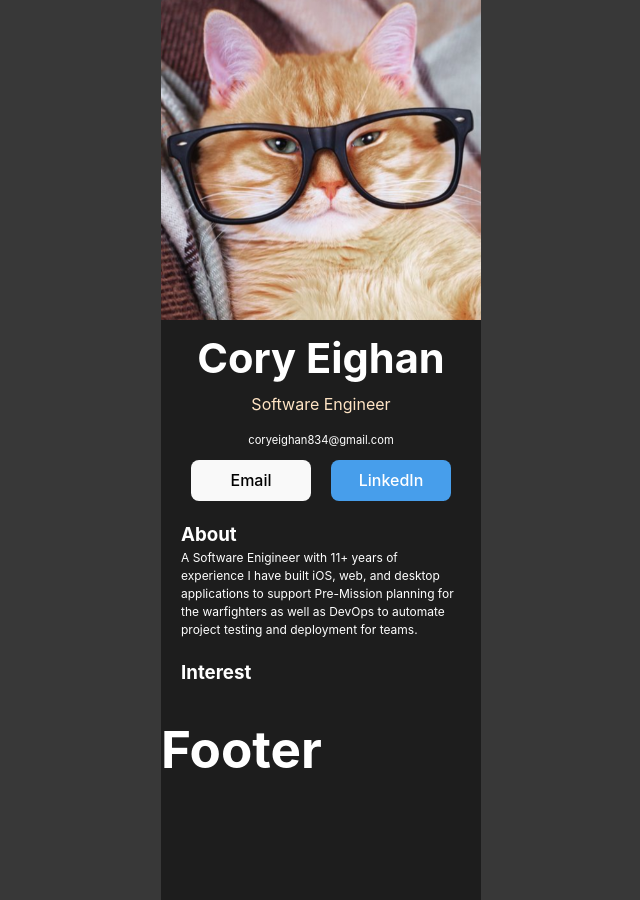
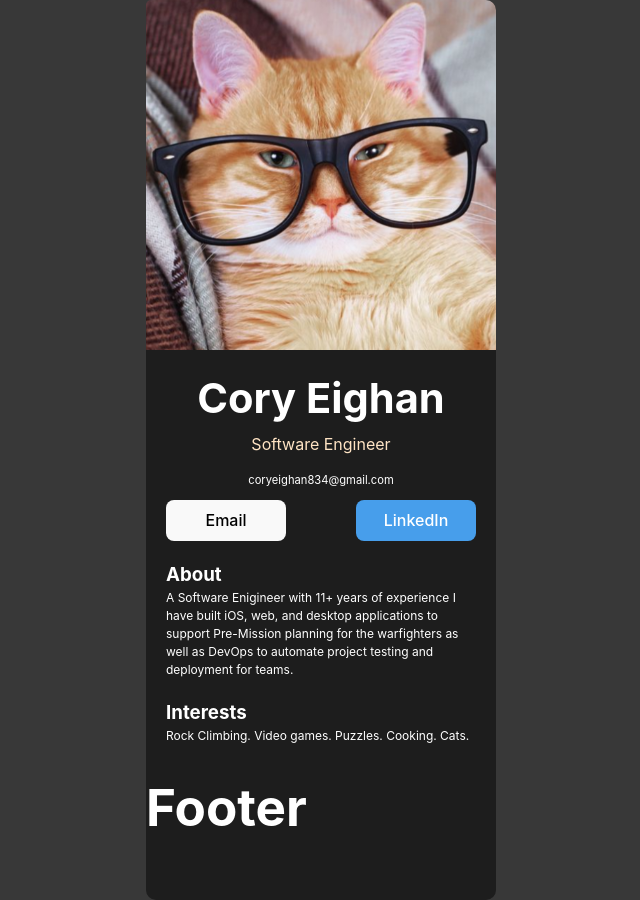
Before and after one commit to zephyr834/digital-business-card, a React (Vite) app: page / in a window 1280 px wide. Shown: the whole page, without its empty margins (319-959 px from the left). Built offline with nearby package versions, Linux system fonts and the light colour scheme.

Commit message:
Updated containers and refactored some css

```diff
--- a/src/App.css
+++ b/src/App.css
@@ -1,12 +1,15 @@
 #root {
-  width: 320px;
+  width: 350px;
   height: 900px;
   color: white;
   margin: 0 auto;
   background-color: rgb(29, 29, 29);
+  border-radius: 10px;
 }
 
-
+.container {
+  margin: 20px 20px;
+}
 
 .logo {
   height: 6em;
@@ -29,3 +32,12 @@
     transform: rotateY(360deg);
   }
 }
+
+.title {
+  margin: 0;
+}
+
+.description {
+  font-size: 0.75em;
+  margin-top: 0;
+}
--- a/src/components/About.jsx
+++ b/src/components/About.jsx
@@ -1,5 +1,3 @@
-import "./../styles/About.css"
-
 export default function About() {
     return (
         <div className="container">
--- a/src/components/Interests.jsx
+++ b/src/components/Interests.jsx
@@ -1,12 +1,10 @@
-
-
 
 export default function Interests() {
     return (
         <div className="container">
-            <h3 className="title">Interest</h3>
+            <h3 className="title">Interests</h3>
             <p className="description">
-
+                Rock Climbing. Video games. Puzzles. Cooking. Cats.
             </p>
         </div>
     )
--- a/src/components/info/Info.jsx
+++ b/src/components/info/Info.jsx
@@ -7,7 +7,7 @@ export default function Info() {
     return (
         <>
             <img src={ProfilePhoto} alt="cat-with-glasses" className="profile--pic" />
-            <div className="content">
+            <div className="container content">
                 <h1 className="name">Cory Eighan</h1>
                 <p className="career">Software Engineer</p>
                 <p className="email">coryeighan834@gmail.com</p>
--- a/src/styles/About.css
+++ /dev/null
@@ -1,12 +0,0 @@
-.container {
-    margin: 20px 20px;
-}
-
-.title {
-    margin: 0;
-}
-
-.description {
-    font-size: 0.75em;
-    margin-top: 0;
-}
--- a/src/styles/Info.css
+++ b/src/styles/Info.css
@@ -1,5 +1,4 @@
 .content {
-    margin: 10px 30px;
     max-width: 100%;
     color: white;
     text-align: center;
@@ -9,7 +8,8 @@
     max-width: 100%;
     height: auto;
     align-content: center;
-
+    border-top-left-radius: 5px;
+    border-top-right-radius: 10px;
 }
 
 .name {
```
